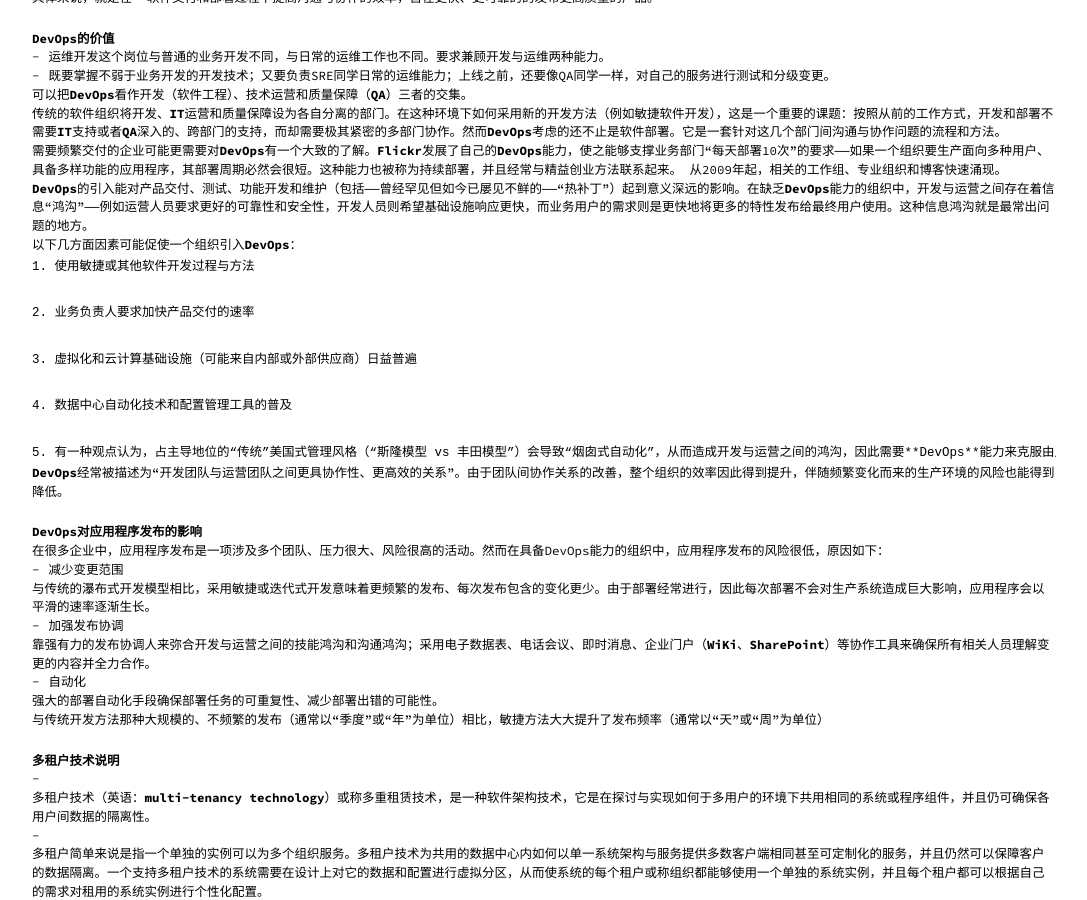
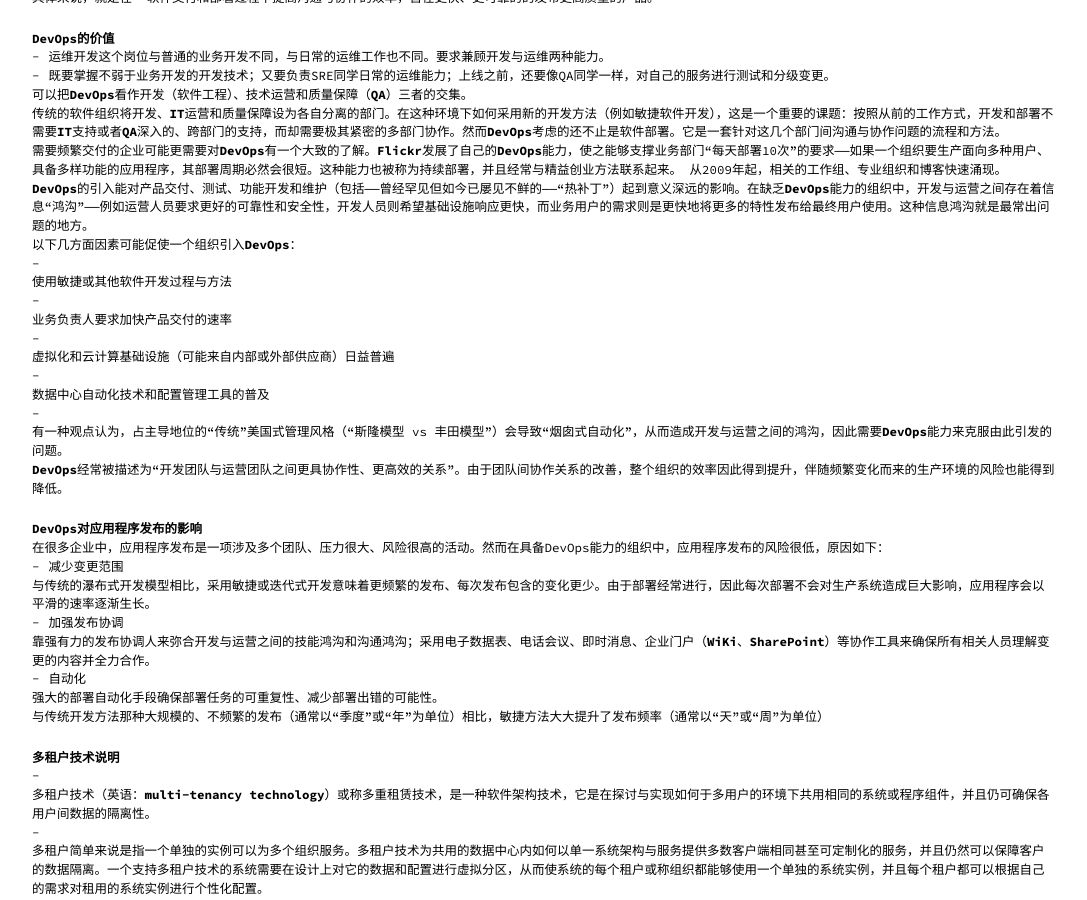
Before and after one commit to chldong/chldong.github.io, a Jekyll site: the page built from _posts/2020-03-31-打破写作的壁垒.md, in a window 1280 px wide and 900 px high, scrolled down 2750 px. Shown: the whole window, without its empty margins (96-1183 px from the left). Built offline with Jekyll 4.4.1, drawn with Linux system fonts in a browser that asks for light colours; a script that is not in the unit is left out.

Commit message:
重新排版

````diff
--- a/_posts/2020-03-31-打破写作的壁垒.md
+++ b/_posts/2020-03-31-打破写作的壁垒.md
@@ -42,17 +42,17 @@ date:   2020-03-31
 **DevOps**的引入能对产品交付、测试、功能开发和维护（包括──曾经罕见但如今已屡见不鲜的──“热补丁”）起到意义深远的影响。在缺乏**DevOps**能力的组织中，开发与运营之间存在着信息“鸿沟”──例如运营人员要求更好的可靠性和安全性，开发人员则希望基础设施响应更快，而业务用户的需求则是更快地将更多的特性发布给最终用户使用。这种信息鸿沟就是最常出问题的地方。
 
 以下几方面因素可能促使一个组织引入**DevOps**：
-```mk
-1. 使用敏捷或其他软件开发过程与方法
 
-2. 业务负责人要求加快产品交付的速率
+* 使用敏捷或其他软件开发过程与方法
 
-3. 虚拟化和云计算基础设施（可能来自内部或外部供应商）日益普遍
+* 业务负责人要求加快产品交付的速率
 
-4. 数据中心自动化技术和配置管理工具的普及
+* 虚拟化和云计算基础设施（可能来自内部或外部供应商）日益普遍
 
-5. 有一种观点认为，占主导地位的“传统”美国式管理风格（“斯隆模型 vs 丰田模型”）会导致“烟囱式自动化”，从而造成开发与运营之间的鸿沟，因此需要**DevOps**能力来克服由此引发的问题。
-```
+* 数据中心自动化技术和配置管理工具的普及
+
+* 有一种观点认为，占主导地位的“传统”美国式管理风格（“斯隆模型 vs 丰田模型”）会导致“烟囱式自动化”，从而造成开发与运营之间的鸿沟，因此需要**DevOps**能力来克服由此引发的问题。
+
 **DevOps**经常被描述为“开发团队与运营团队之间更具协作性、更高效的关系”。由于团队间协作关系的改善，整个组织的效率因此得到提升，伴随频繁变化而来的生产环境的风险也能得到降低。
 
 ### DevOps对应用程序发布的影响
````
